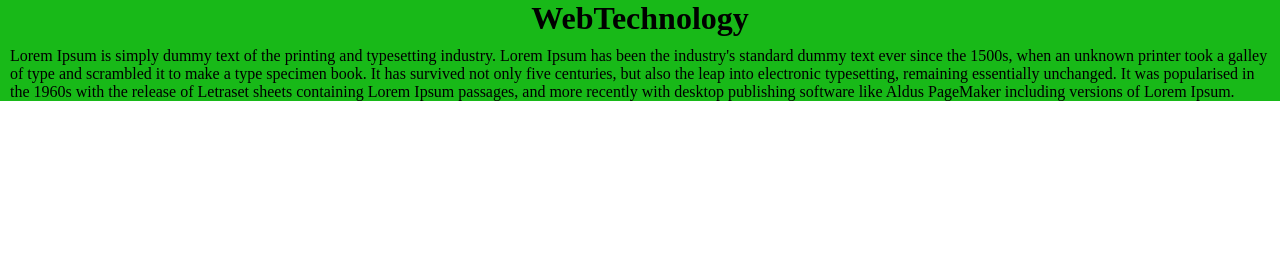
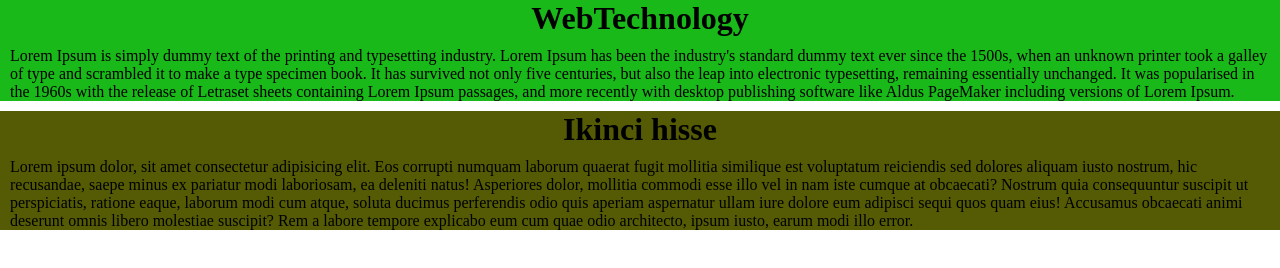
Before and after one commit to SadiqRehmetov/First_css, a plain HTML site: page index.html in a window 1280 px wide. Drawn offline with Linux system fonts and the light colour scheme.

Commit message:
hazir deyil amma idare et

```diff
--- a/index.html
+++ b/index.html
@@ -13,6 +13,7 @@
         #block{
             background-color: rgb(24, 185, 24);
             color: black;
+            height: 50%;
         }
         h1 {
             text-align: center;
@@ -20,12 +21,34 @@
         p {
             margin: 10px;
         }
+        #block2{
+            background-color: rgb(84, 91, 4);
+            color: black;
+            height: 50%;
+            padding: 0;
+        }
+        h1 {
+            text-align: center;
+        }
+        p {
+            margin: 10px;
+        }
+        #gambol{
+            margin: 0;
+        }
+
     </style>
 </head>
 <body>
+    <div id="gambol">
     <div id="block">
         <h1>WebTechnology</h1>
         <p>Lorem Ipsum is simply dummy text of the printing and typesetting industry. Lorem Ipsum has been the industry's standard dummy text ever since the 1500s, when an unknown printer took a galley of type and scrambled it to make a type specimen book. It has survived not only five centuries, but also the leap into electronic typesetting, remaining essentially unchanged. It was popularised in the 1960s with the release of Letraset sheets containing Lorem Ipsum passages, and more recently with desktop publishing software like Aldus PageMaker including versions of Lorem Ipsum.</p>
     </div>
+    <div id="block2">
+        <h1>Ikinci hisse</h1>
+        <p>Lorem ipsum dolor, sit amet consectetur adipisicing elit. Eos corrupti numquam laborum quaerat fugit mollitia similique est voluptatum reiciendis sed dolores aliquam iusto nostrum, hic recusandae, saepe minus ex pariatur modi laboriosam, ea deleniti natus! Asperiores dolor, mollitia commodi esse illo vel in nam iste cumque at obcaecati? Nostrum quia consequuntur suscipit ut perspiciatis, ratione eaque, laborum modi cum atque, soluta ducimus perferendis odio quis aperiam aspernatur ullam iure dolore eum adipisci sequi quos quam eius! Accusamus obcaecati animi deserunt omnis libero molestiae suscipit? Rem a labore tempore explicabo eum cum quae odio architecto, ipsum iusto, earum modi illo error.</p>
+    </div>
+    </div>
 </body>
 </html>
```
